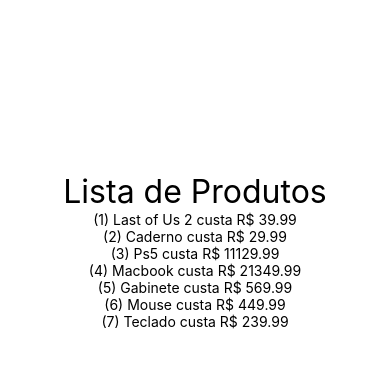
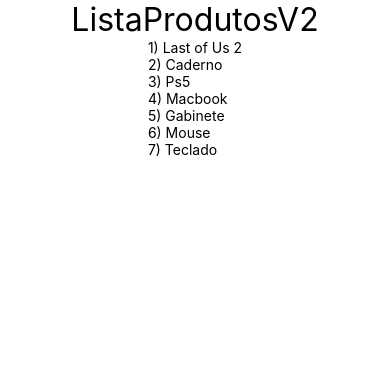
Before and after one commit to JordyLimaEng/react-study, a React Native app in the folder exercicios/exercicios/: screen / in a window 390 px wide. Shown: the top 366 px of the page. Built offline with nearby package versions, Linux system fonts and the light colour scheme.

Commit message:
Rendering lists #2 - using FlatList

```diff
--- a/exercicios/exercicios/src/App.js
+++ b/exercicios/exercicios/src/App.js
@@ -1,6 +1,6 @@
 import React from 'react'
 import { StyleSheet, SafeAreaView } from 'react-native'
-import ListaProdutos from './components/produtos/ListaProdutos'
+import ListaProdutosV2 from './components/produtos/ListaProdutosV2'
 import UsuarioLogado from './components/UsuarioLogado'
 
 
@@ -8,7 +8,7 @@
     //retorna por jsx - sempre precisa do modulo React pra retornar jsx
     //também podemos exportar como arrow function
     <SafeAreaView style={style.App}>
-        <ListaProdutos/>
+        <ListaProdutosV2/>
     </SafeAreaView>
 
 )
--- /dev/null
+++ b/exercicios/exercicios/src/components/produtos/ListaProdutosV2.js
@@ -0,0 +1,20 @@
+import React from 'react'
+import { FlatList, Text } from 'react-native'
+import style from '../style'
+import produtos from './produtos'
+
+export default props => {
+    return (
+        <>
+            <Text style={style.txtG}>ListaProdutosV2</Text>
+            <FlatList
+                data={produtos}
+                keyExtractor={i => `${i.id}`}
+                renderItem={({item : p}) => {
+                    return <Text>{p.id}) {p.nome}</Text>
+                }}
+            />
+
+        </>
+    )
+}
```
